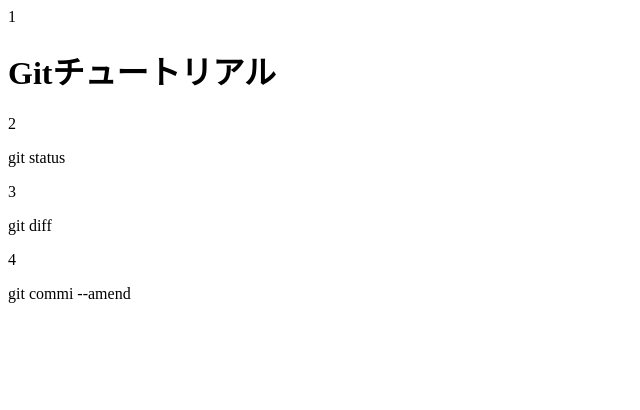
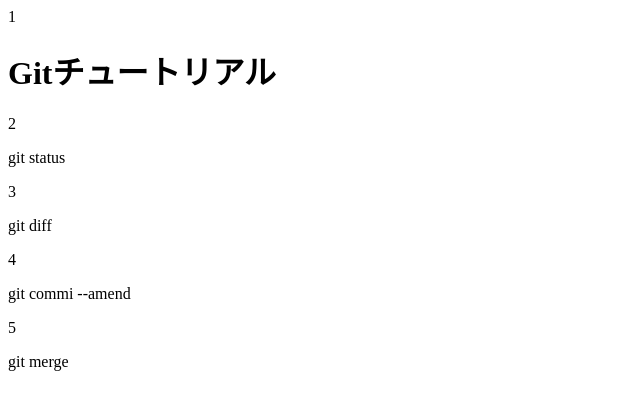
Before and after one commit to akutagawa104/git-tutorial, a plain HTML site: page index.html in a window 1280 px wide. Shown: the full height of the page, 0-640 px from the left. Drawn offline with Linux system fonts and the light colour scheme.

Commit message:
git merge を追記

```diff
--- a/index.html
+++ b/index.html
@@ -2,3 +2,4 @@
 2 <p>git status</p>
 3 <p>git diff</p>
 4 <p>git commi --amend</p>
+5 <p>git merge</p>
```
